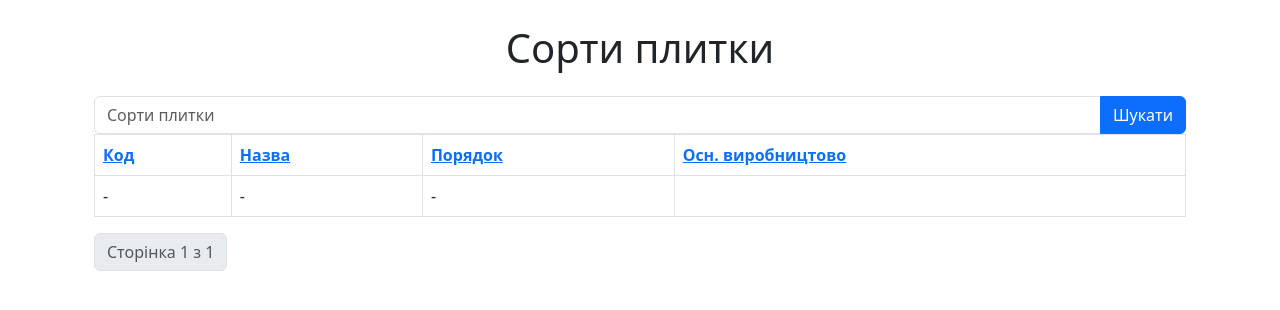
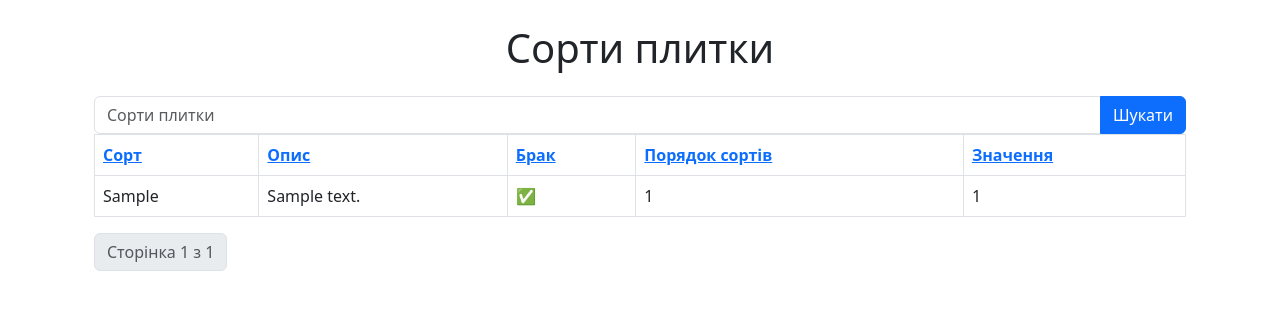
Before and after one commit to RostislavB74/Team_challenge_2, a Django app: page /tiles/quality/ in a window 1280 px wide. Shown: the part 56-366 px from the top of the page. Run offline with Django 5.2, Linux system fonts and the light colour scheme; tables that the repository leaves empty hold one stand-in row (values such as "Sample post").

Commit message:
quality html

```diff
--- a/hyperion/tiles/templates/tiles/product_quality_list.html
+++ b/hyperion/tiles/templates/tiles/product_quality_list.html
@@ -17,23 +17,28 @@
             <thead>
                 <tr>
                     <th>
-                        <a href="?sort=product_unit_id&dir={% if sort == 'id' and dir != 'desc' %}desc{% else %}asc{% endif %}">
-                            Код
+                        <a href="?sort=quality&dir={% if sort == 'quality' and dir != 'desc' %}desc{% else %}asc{% endif %}">
+                            Сорт
                         </a>
                     </th>
                     <th>
-                        <a href="?sort=tile_type_id&dir={% if sort == 'name' and dir != 'desc' %}desc{% else %}asc{% endif %}">
-                            Назва
+                        <a href="?sort=description&dir={% if sort == 'description' and dir != 'desc' %}desc{% else %}asc{% endif %}">
+                            Опис
                         </a>
                     </th>
                     <th>
-                        <a href="?sort=product_unit_id&dir={% if sort == 'in_order' and dir != 'desc' %}desc{% else %}asc{% endif %}">
-                            Порядок
+                        <a href="?sort=is_defect&dir={% if sort == 'is_defect' and dir != 'desc' %}desc{% else %}asc{% endif %}">
+                            Брак
                         </a>
                     </th>
                     <th>
-                        <a href="?sort=tile_type_id&dir={% if sort == 'is_base' and dir != 'desc' %}desc{% else %}asc{% endif %}">
-                            Осн. виробництово
+                        <a href="?sort=sort_order&dir={% if sort == 'sort_order' and dir != 'desc' %}desc{% else %}asc{% endif %}">
+                            Порядок сортів
+                        </a>
+                    </th>
+                    <th>
+                        <a href="?sort=mark&dir={% if sort == 'mark' and dir != 'desc' %}desc{% else %}asc{% endif %}">
+                            Значення
                         </a>
                     </th>
 
@@ -42,10 +47,11 @@
             <tbody>
                 {% for group in page_obj %}
                 <tr>
-                    <td>{{ group.id|default:"-" }}</td>
-                    <td>{{ group.name|default:"-" }}</td>
-                    <td>{{ group.in_order|default:"-" }}</td>
-                    <td>{% if group.is_base %}✅{% endif %}</td>
+                    <td>{{ group.quality|default:"-" }}</td>
+                    <td>{{ group.description|default:"-" }}</td>
+                    <td>{% if group.is_defect %}✅{% endif %}</td>
+                    <td>{{ group.sort_order|default:"-" }}</td>
+                    <td>{{ group.mark|default:"-" }}</td>
                 </tr>
                 {% endfor %}
             </tbody>
```
